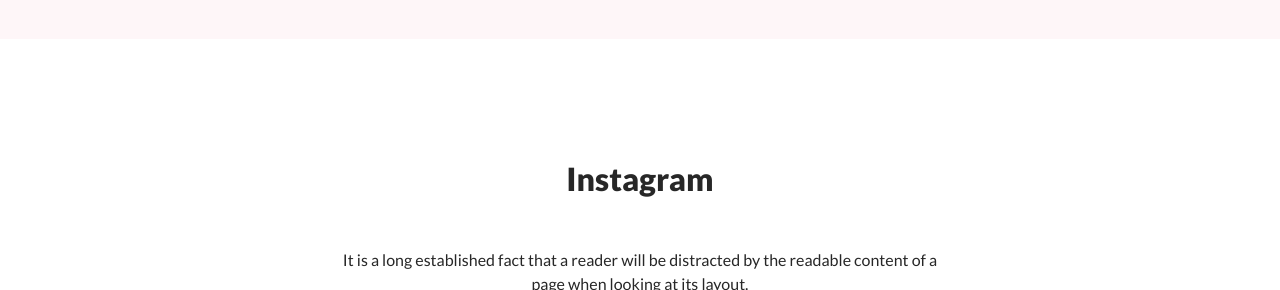
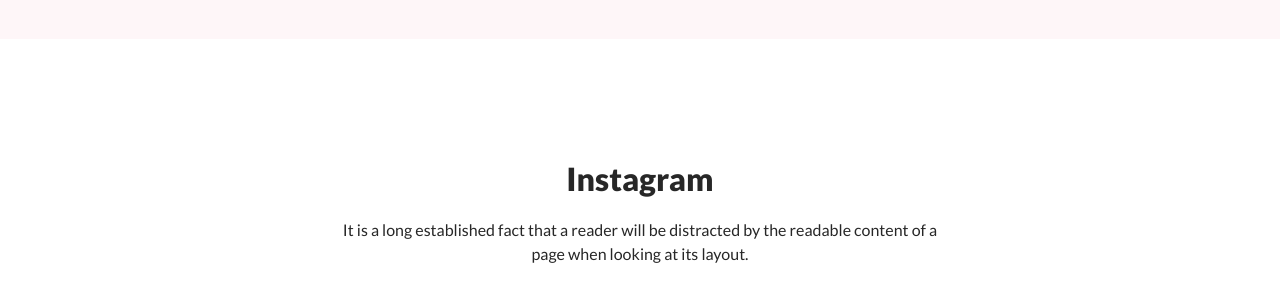
Before and after one commit to CodeWizard-AB/Flower-, a plain HTML site: page index.html in a window 1280 px wide. Shown: the part 2297-2587 px from the top of the page. Drawn offline with Linux system fonts and the light colour scheme.

Commit message:
project done

```diff
--- a/style.css
+++ b/style.css
@@ -190,10 +190,13 @@
 	margin: 12rem auto;
 }
 
-.instagram_section h2,
+.instagram_section h2 {
+	text-align: center;
+}
+
 .instagram_section p {
 	text-align: center;
-	margin: 2rem auto 5rem;
+	margin: 2rem auto 3rem;
 }
 
 .instagram_images {
```
